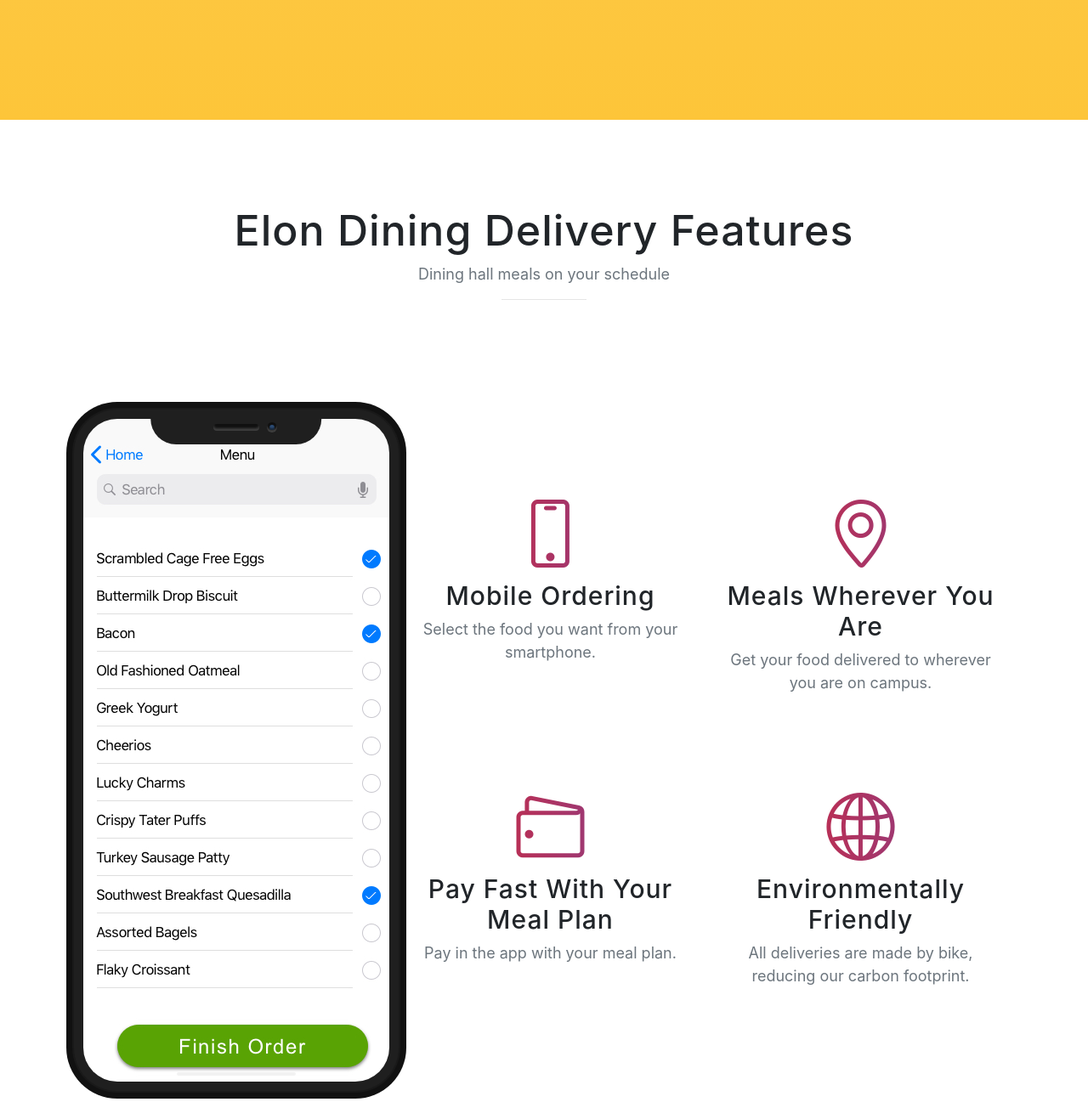
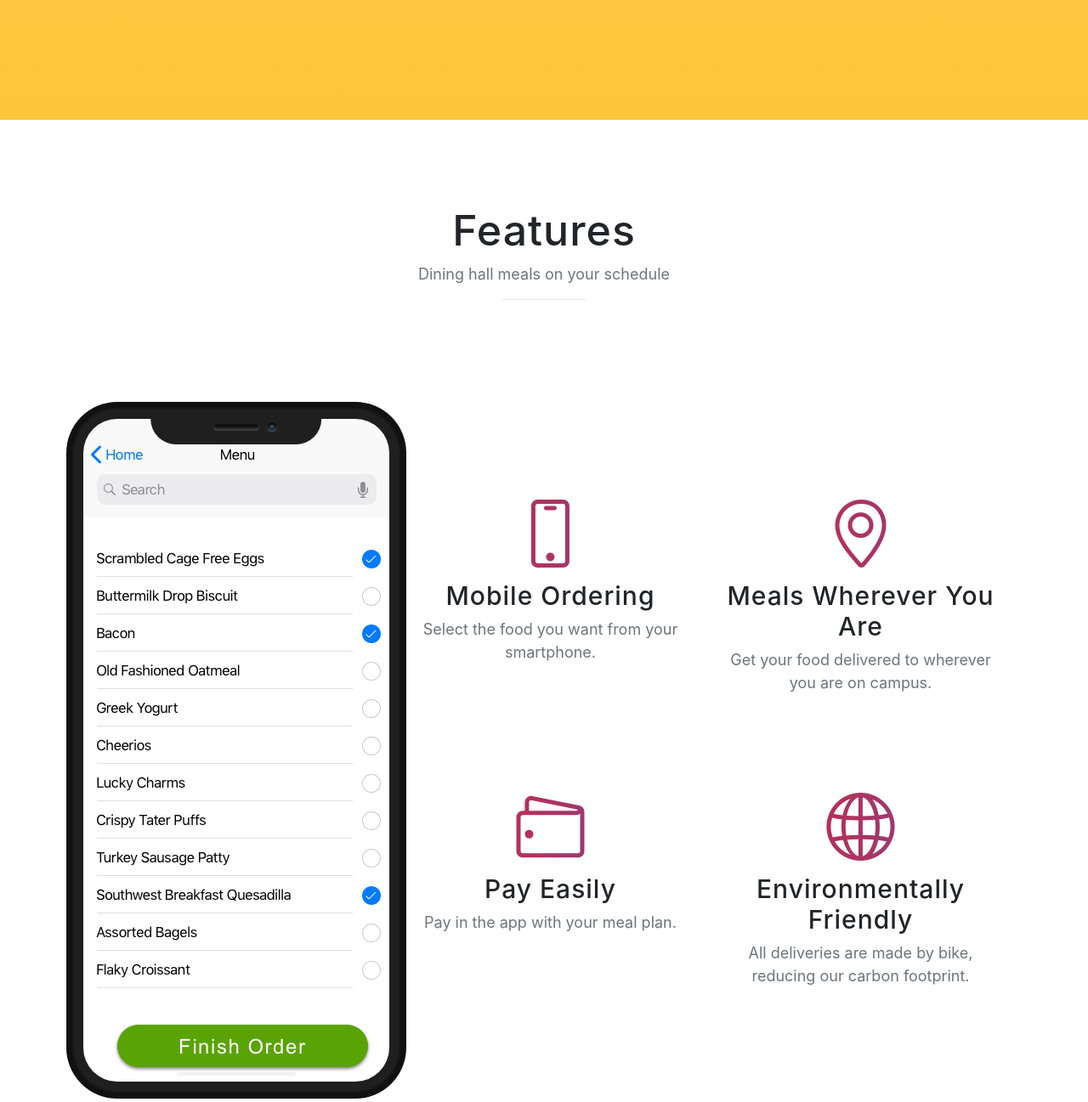
Before and after one commit to CastleCorp/ElonDiningDelivery, a website with bundled scripts: page index.html in a window 1280 px wide. Shown: the part 1238-2535 px from the top of the page at 85% size. Built offline with nearby package versions, Linux system fonts and the light colour scheme; a web font is replaced by a local one.

Commit message:
update text

```diff
--- a/index.html
+++ b/index.html
@@ -97,7 +97,7 @@
     <section class="features" id="features">
       <div class="container">
         <div class="section-heading text-center">
-          <h2>Elon Dining Delivery Features</h2>
+          <h2>Features</h2>
           <p class="text-muted">Dining hall meals on your schedule</p>
           <hr>
         </div>
@@ -134,7 +134,7 @@
                 <div class="col-lg-6">
                   <div class="feature-item">
                     <i class="icon-wallet text-primary"></i>
-                    <h3>Pay Fast With Your Meal Plan</h3>
+                    <h3>Pay Easily</h3>
                     <p class="text-muted">Pay in the app with your meal plan.</p>
                   </div>
                 </div>
```
